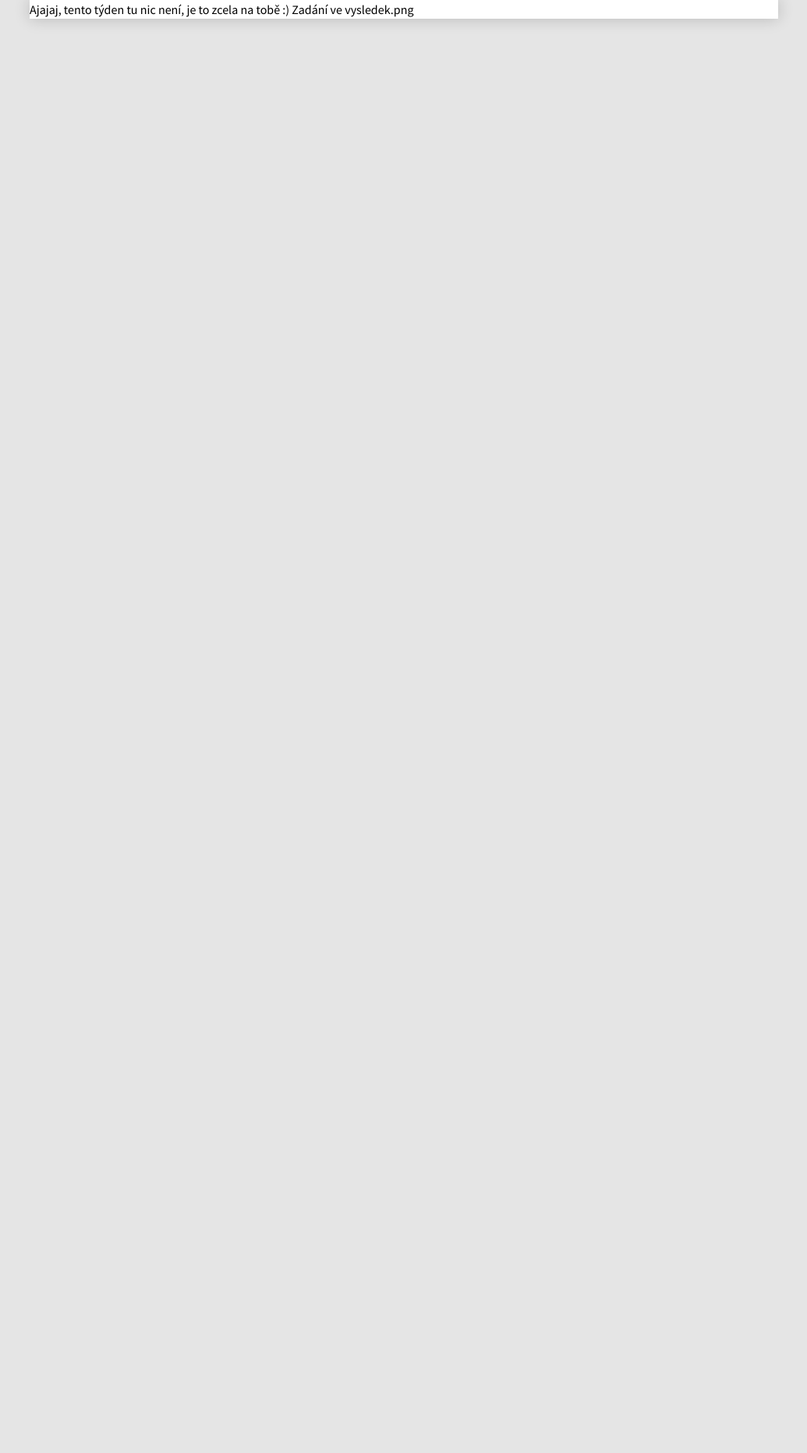
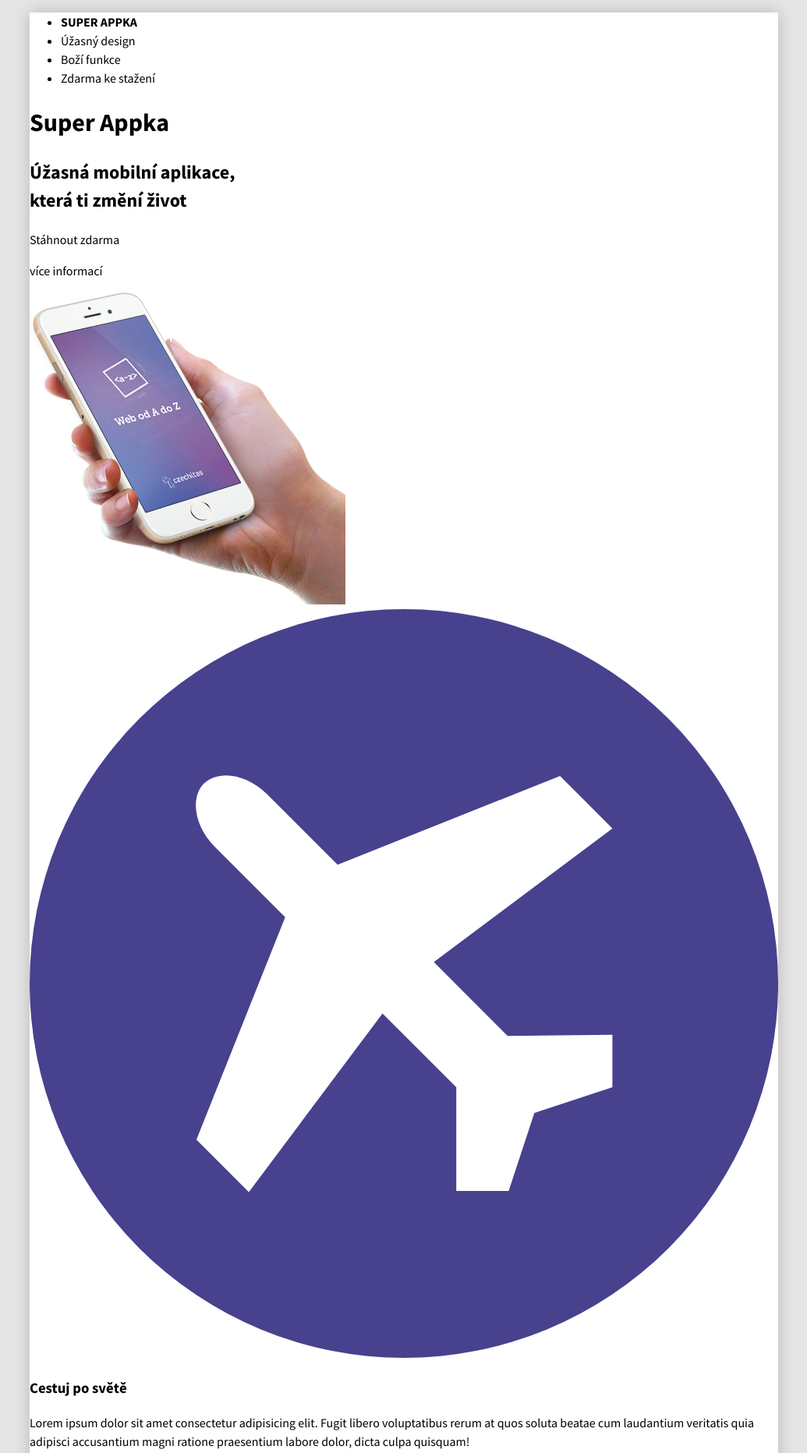
Before and after one commit to Czechitas-Liberec-HTML-CSS-2021-DK/superappka-ZuzanaKlet, a plain HTML site: page index.html in a window 1280 px wide. Shown: the top 1863 px of the page at 78% size, without its empty margins (122-1157 px from the left). Before the commit the page ends 800 px from the top, so only its background shows below. Drawn offline with Linux system fonts and the light colour scheme.

Commit message:
odevzdání úkolu

```diff
--- a/index.html
+++ b/index.html
@@ -1,23 +1,62 @@
 <!DOCTYPE html>
 <html>
+
 <head>
     <meta charset="utf-8">
     <title>Mobilní aplikace</title>
     <link href="https://fonts.googleapis.com/css?family=Source+Sans+Pro:300,400,700" rel="stylesheet">
     <link rel="stylesheet" type="text/css" href="style.css">
 </head>
+
 <body>
     <div class="obal">
 
         <!-- tvoje HTML sem -->
 
-            Ajajaj, tento týden tu nic není, je to zcela na tobě :)
+        <ul>
+            <li><b>SUPER APPKA</b></li>
+            <li>Úžasný design</li>
+            <li>Boží funkce</li>
+            <li>Zdarma ke stažení</li>
+        </ul>
 
-            Zadání ve vysledek.png
+        <div class="container">
+            <h1>Super Appka</h1>
+            <h2>Úžasná mobilní aplikace,<br> která ti změní život</h2>
+            <p class="button zdarma">Stáhnout zdarma</p>
+            <p class="button">více informací</p>
+            <div class="telefon">
+                <img src="images/telefon.png">
+            </div>
+        </div>
+
+        <div class="druhycontainer">
+            <div class="ikony">
+                <img class="ikona" src="images/letadlo.svg">
+                <h3>Cestuj po světě</h3>
+                <p class="lorem">Lorem ipsum dolor sit amet consectetur adipisicing elit. Fugit libero voluptatibus rerum at quos soluta beatae cum laudantium veritatis quia adipisci accusantium magni ratione praesentium labore dolor, dicta culpa quisquam!</p>
+            </div>
+
+            <div class="ikony">
+                <img class="ikona" src="images/bubliny.svg">
+                <h3>Chatuj s přáteli</h3>
+                <p class="lorem">Lorem ipsum dolor sit amet consectetur adipisicing elit. Rem quasi saepe recusandae voluptas. Eum consequatur adipisci voluptas natus itaque facere, repellat dignissimos suscipit, aperiam atque quidem quod, explicabo dolorem nulla.</p>
+            </div>
+
+            <div class="ikony">
+                <img class="ikona" src="images/mapa.svg">
+                <h3>Zažij dobrodružství</h3>
+                <p class="lorem">Lorem ipsum dolor sit amet consectetur adipisicing elit. Tenetur, sequi esse qui ullam nemo nostrum fuga magnam quos sit, ab labore iusto animi, dolor at minima. Expedita perspiciatis molestias laudantium.</p>
+            </div>
+        </div>
+
+        <div class="paticka">
+            <p>@2016, Web od A do Z</p>
+        </div>
 
 
+    </div>
+    <!-- konec .obal -->
+</body>
 
-
-        </div><!-- konec .obal -->
-    </body>
 </html>
```
Lines whose indentation alone changed are shown as unchanged.
